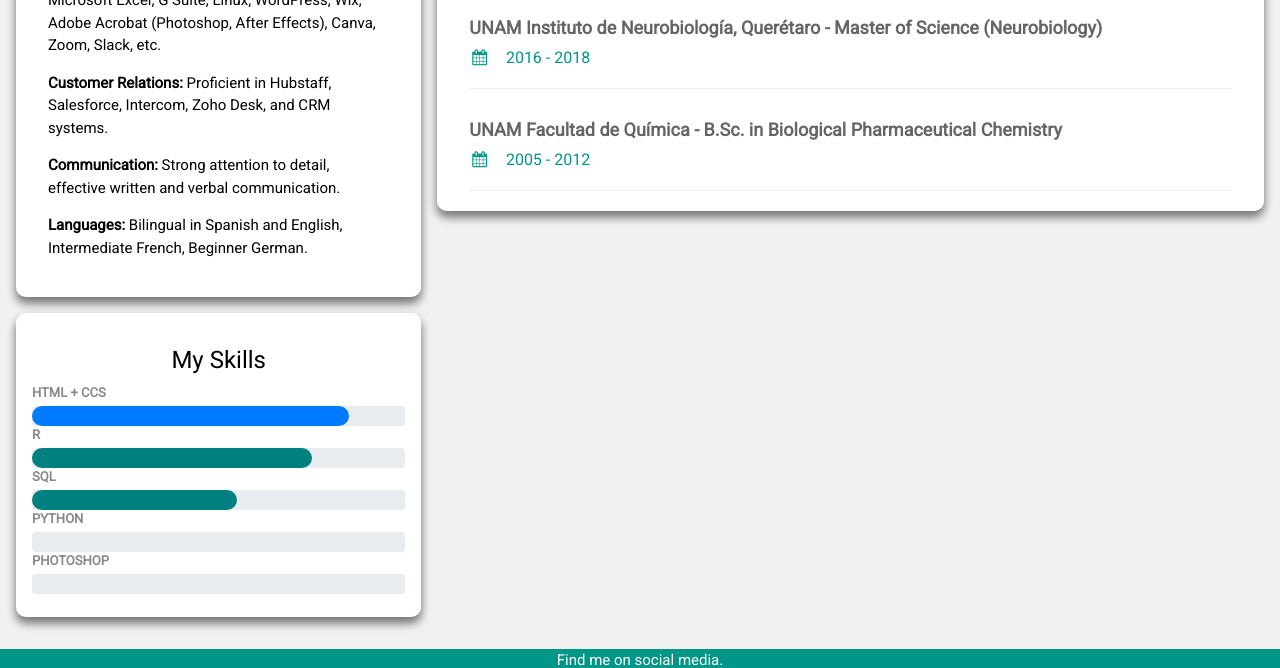
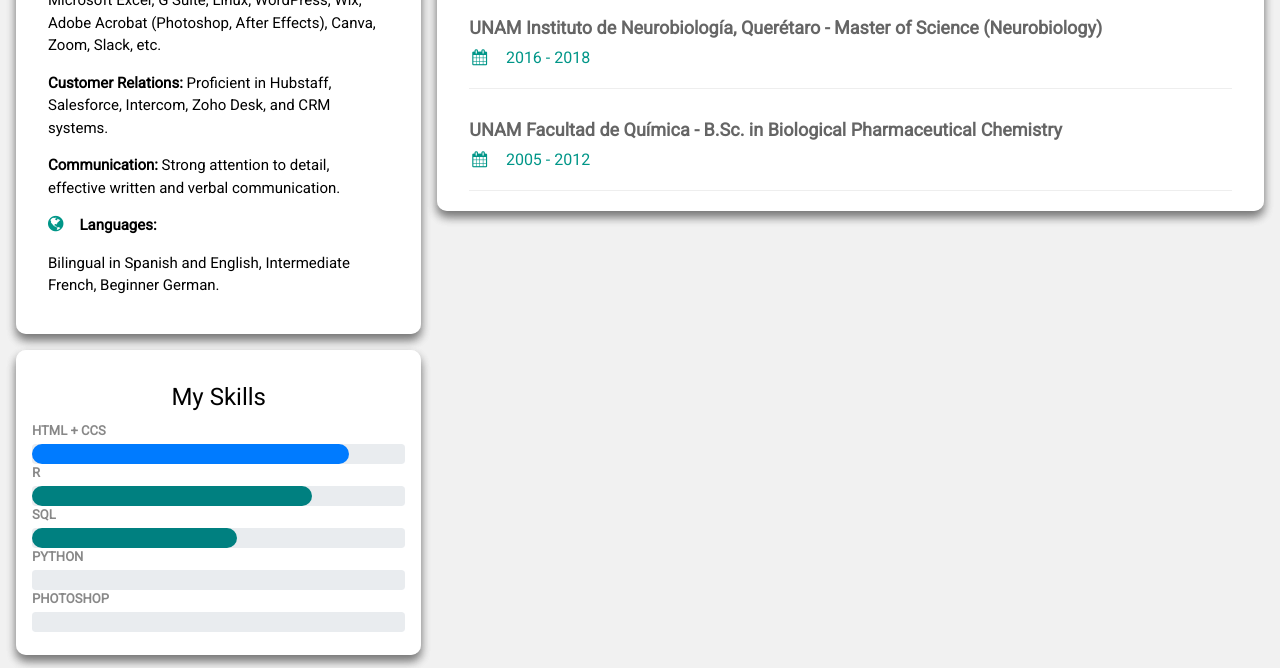
Before and after one commit to pinkigin/CV, a plain HTML site: page index.html in a window 1280 px wide. Shown: the part 968-1636 px from the top of the page. Drawn offline with nearby package versions, Linux system fonts and the light colour scheme.

Commit message:
Update index.html

```diff
--- a/index.html
+++ b/index.html
@@ -102,7 +102,9 @@ span {
 <p><b>Technical Skills:</b> Bash, R, R Markdown, MATLAB, Microsoft Excel, G Suite, Linux, WordPress, Wix, Adobe Acrobat (Photoshop, After Effects), Canva, Zoom, Slack, etc.</p>
           <p><b>Customer Relations:</b> Proficient in Hubstaff, Salesforce, Intercom, Zoho Desk, and CRM systems.</p>
           <p><b>Communication:</b> Strong attention to detail, effective written and verbal communication.</p>
-          <p><b>Languages:</b> Bilingual in Spanish and English, Intermediate French, Beginner German.</p>
+		<p><i class="fa fa-globe w3-margin-right w3-large w3-text-teal"></i><b>Languages:</b></p>
+
+          <p> Bilingual in Spanish and English, Intermediate French, Beginner German.</p>
           <br>
 	 </div>
         </div>
```
